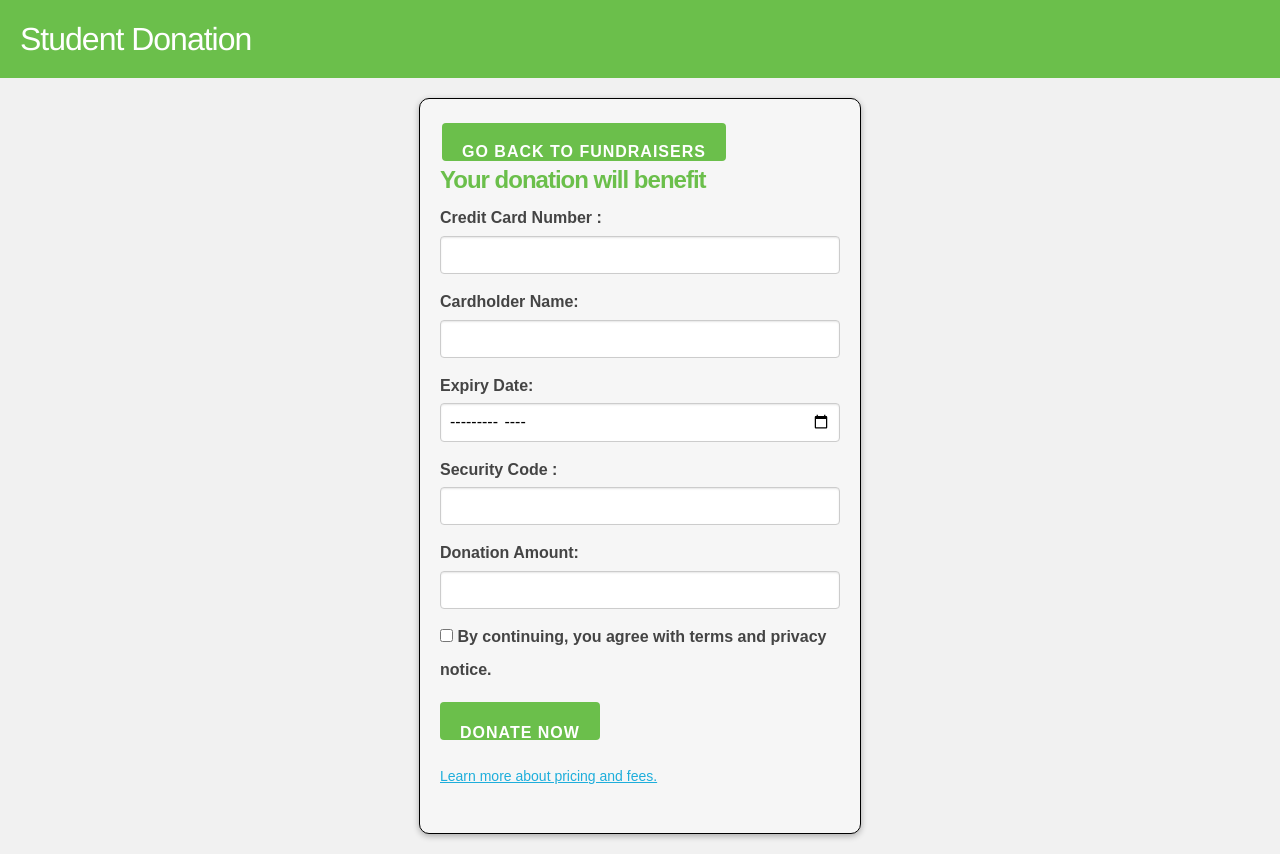
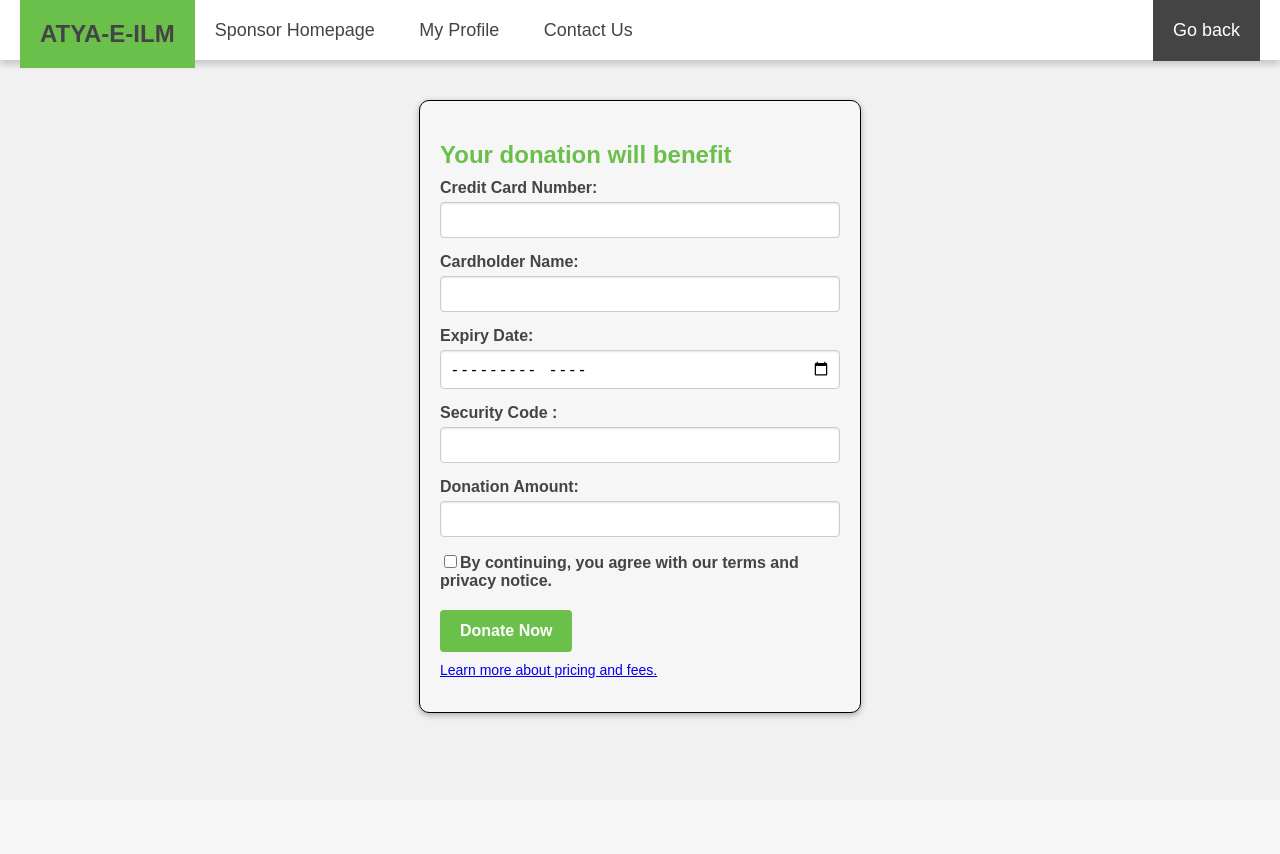
Before and after one commit to essaathar/Atiya-e-ilm, a Flask app: page /donate/1 in a window 1280 px wide. After the commit the page ends 719 px from the top, so only its background shows below. Run offline with Flask 3, Linux system fonts and the light colour scheme.

Commit message:
UI UPGRADED!

```diff
--- a/templates/donation.html
+++ b/templates/donation.html
@@ -2,9 +2,58 @@
 <html>
 <head>
 	<title>Donate Now</title>
-	<link rel="stylesheet" href="https://cdnjs.cloudflare.com/ajax/libs/normalize/8.0.1/normalize.min.css">
-    <link rel="stylesheet" href="https://cdnjs.cloudflare.com/ajax/libs/skeleton/2.0.4/skeleton.min.css">
 	<style>
+		/* Navigation bar */
+		body {
+            background-color: #f2f2f2;
+            font-family: Arial, sans-serif;
+        }
+.navigation {
+  position: fixed;
+  top: 0;
+  left: 0;
+  width: 100%;
+  height: 60px;
+  background-color: #fff;
+  box-shadow: 0 4px 8px rgba(0, 0, 0, 0.2);
+}
+
+.navigation a {
+  display: inline-block;
+  padding: 20px;
+  color: #444;
+  font-size: 18px;
+  text-decoration: none;
+}
+
+.navigation a:hover {
+  background-color: #6bbf4b;
+  color: #fff;
+}
+
+.navigation .logo {
+  float: left;
+  margin-left: 20px;
+}
+
+.navigation .logo a {
+    font-size: 24px;
+    font-weight: bold;
+    color: #444;
+    text-decoration: none;
+    background-color: #6bbf4b; /* Add this line */
+}
+
+.navigation .go-back-button {
+  float: right;
+  margin-right: 20px;
+  background-color: #444;
+  color: #fff;
+}
+
+.navigation .go-back-button:hover {
+  background-color: #6bbf4b;
+}
         .card {
             margin: auto;
             text-align: left;
@@ -92,56 +141,47 @@
         font-size: 32px;
         color: #ffffff;
       }
-	  body {
-        font-family: "Helvetica Neue", Helvetica, Arial, sans-serif;
-        color: #333333;
-      }
 
 	</style>
 </head>
 
 <body>
-	<header>
-		<h1>Student Donation</h1>
-	</header>
-    <div style="background-color: #f1f1f1; padding: 20px; text-align: center;">
+    	<!-- Navigation bar -->
+		<div class="navigation">
+			<div class="logo"><a>ATYA-E-ILM</a></div>
+			<a href="/sponsor_homepage">Sponsor Homepage</a>
+			<a href="#">My Profile</a>
+			<a href="#">Contact Us</a>
+			<a href="/sponsor_homepage" class="go-back-button">Go back</a>
+
+		</div>
+    <div style="background-color: #f1f1f1; padding: 20px; text-align: center; margin-top: 80px;font-family: Arial, sans-serif;
+	">
 
 	<div class="card">
-        <button onclick="window.location.href='/sponsor_homepage'"
-		style="background-color: #6bbf4b;
-		color: white;
-		border: none;
-		padding: 10px 20px;
-		text-align: center;
-		text-decoration: none;
-		display: inline-block;
-		font-size: 16px;
-		margin: 4px 2px;
-		cursor: pointer;">Go back to Fundraisers</button>
-    </button>
 		<h2>Your donation will benefit {{ user_name }}
         </h2>
 		<form method="POST">
-            <label for="card_number">Credit Card Number :</label>
+            <label for="card_number"><b>Credit Card Number:</b></label>
             <input type="text" id="card_number" name="card_number" pattern="[0-9]{16}" maxlength="16" required>
 
-			<label for="cardholder_name">Cardholder Name:</label>
+			<label for="cardholder_name"><b>Cardholder Name:</b></label>
 			<input type="text" id="cardholder_name" name="cardholder_name" required>
 
-			<label for="expiry_date">Expiry Date:</label>
+			<label for="expiry_date"><b>Expiry Date:</b></label>
 			<input type="month" id="expiry_date" name="expiry_date" required>
 
-			<label for="security_code">Security Code :</label>
+			<label for="security_code"><b>Security Code :</b></label>
             <input type="text" id="security_code" name="security_code" pattern="[0-9]{3}" maxlength="3" required>
 
-			<label for="amount">Donation Amount:</label>
+			<label for="amount"><b>Donation Amount:</b></label>
 			<input type="number" id="amount" name="amount" required>
 
             <div class="form-group">
                 <div class="form-check">
                 <label class="form-check-label">
-                <input type="checkbox" class="form-check-input" required> By continuing, you agree with <Atiya-E-Ilm></Atiya-E-Ilm> terms and privacy notice.
-                </label>
+                <input type="checkbox" class="form-check-input" required><b>By continuing, you agree with our terms and privacy notice.
+                </b></label>
                 </div>
 
 
```
Also changed, not shown: tables.py (+23 -23 lines), templates/admin.html (+74 -5 lines), templates/sponsor_homepage.html (+63 -47 lines), atiya-e-ilm.db.
